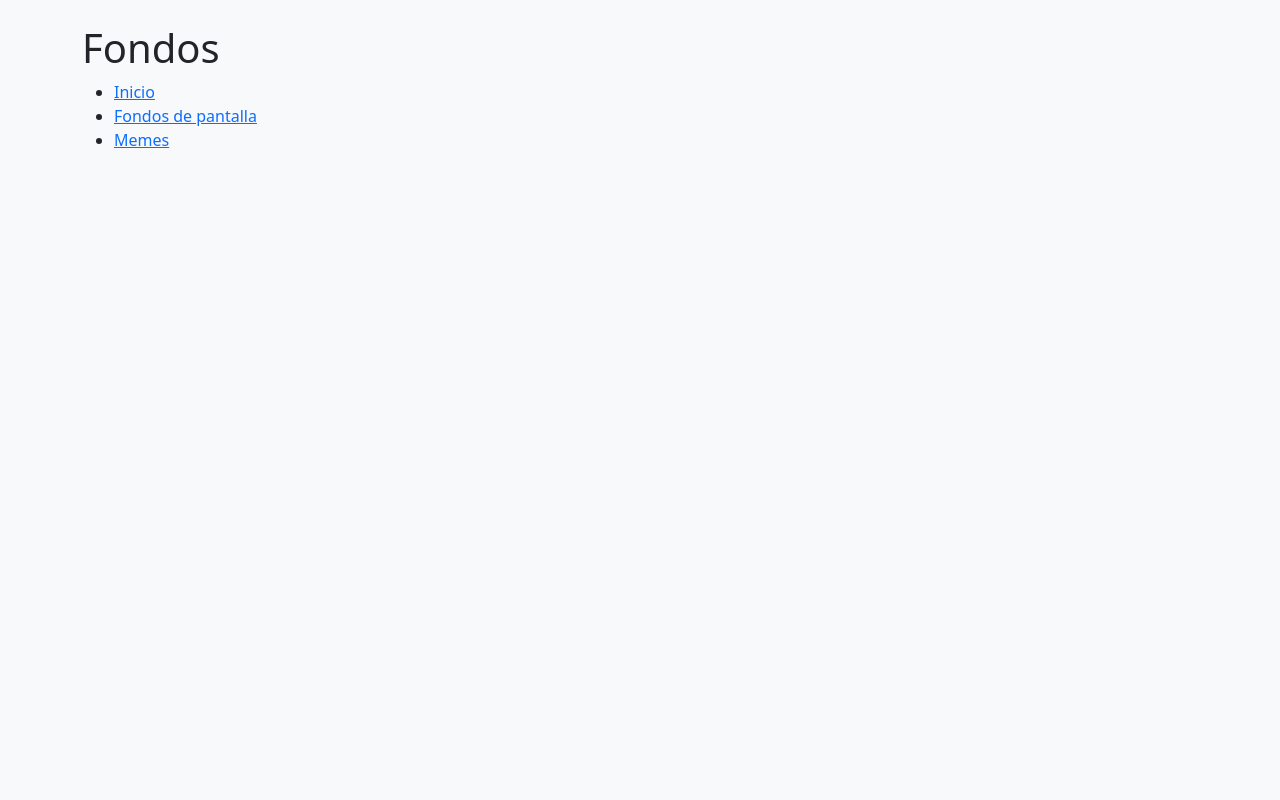
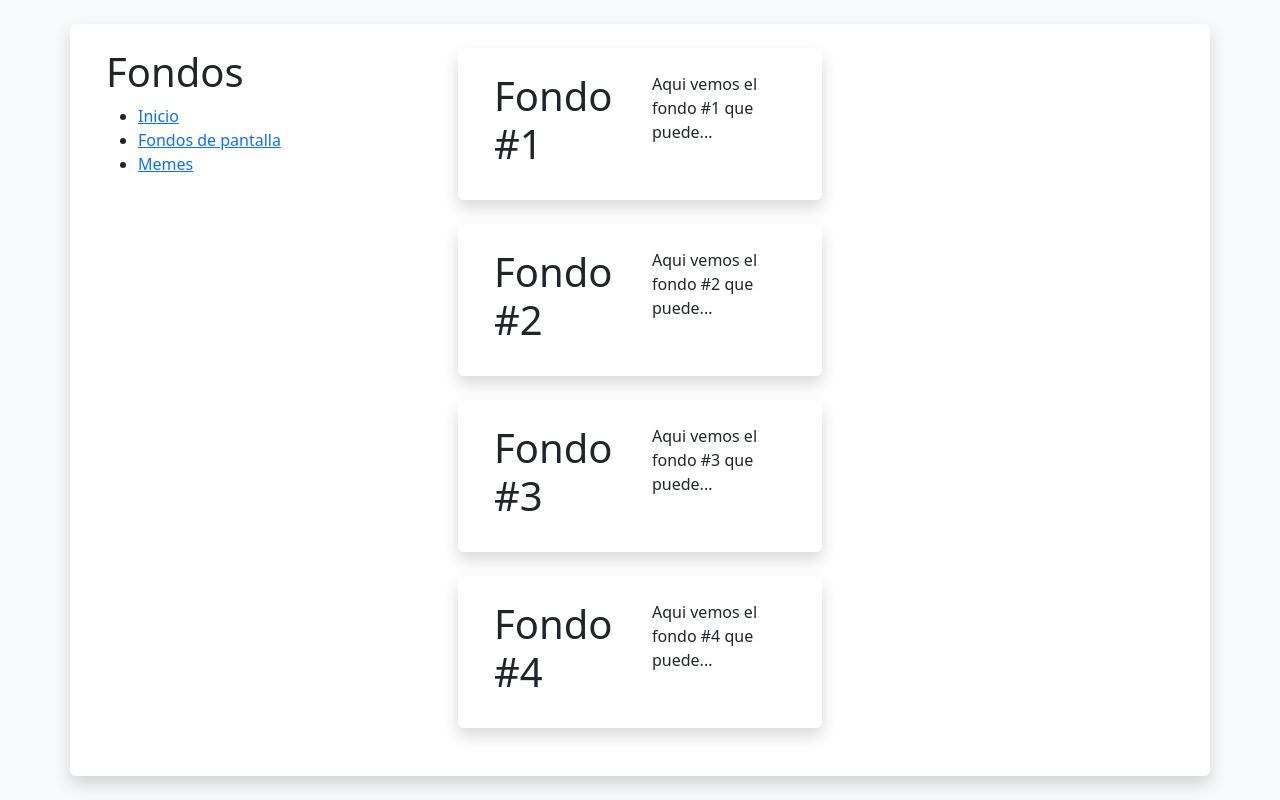
Before and after one commit to FIELDGUITAR2/TallerAplicacionesWeb, a plain HTML site: page PaginaCompuesta/Fondos.html in a window 1280 px wide. Drawn offline with nearby package versions, Linux system fonts and the light colour scheme.

Commit message:
Nuevas columnas

```diff
--- a/PaginaCompuesta/Fondos.html
+++ b/PaginaCompuesta/Fondos.html
@@ -8,8 +8,8 @@
 </head>
 <body class="bg-light">
     <div class="container mt-4">
-        <div class="row">
-            <div class="col">
+        <div class="row p-4 bg-white shadow rounded mb-4">
+            <div class="col ">
             <h1>Fondos</h1>
                 <ul>
                     <li><a href="index.html">Inicio</a></li>
@@ -18,7 +18,46 @@
                 </ul>
             </div>
             <div class="col">
-
+                <div class="row p-4 bg-white shadow rounded mb-4">
+                    <div class="col">
+                        <h1>Fondo #1</h1>
+                    </div>
+                    <div class="col">
+                        <p>
+                            Aqui vemos el fondo #1 que puede...
+                        </p>
+                    </div>
+                </div>
+                <div class="row p-4 bg-white shadow rounded mb-4">
+                    <div class="col">
+                        <h1>Fondo #2</h1>
+                    </div>
+                    <div class="col">
+                        <p>
+                            Aqui vemos el fondo #2 que puede...
+                        </p>
+                    </div>
+                </div>
+                <div class="row p-4 bg-white shadow rounded mb-4">
+                    <div class="col">
+                        <h1>Fondo #3</h1>
+                    </div>
+                    <div class="col">
+                        <p>
+                            Aqui vemos el fondo #3 que puede...
+                        </p>
+                    </div>
+                </div>
+                <div class="row p-4 bg-white shadow rounded mb-4">
+                    <div class="col">
+                        <h1>Fondo #4</h1>
+                    </div>
+                    <div class="col">
+                        <p>
+                            Aqui vemos el fondo #4 que puede...
+                        </p>
+                    </div>
+                </div>
             </div>
             <div class="col">
 
```
